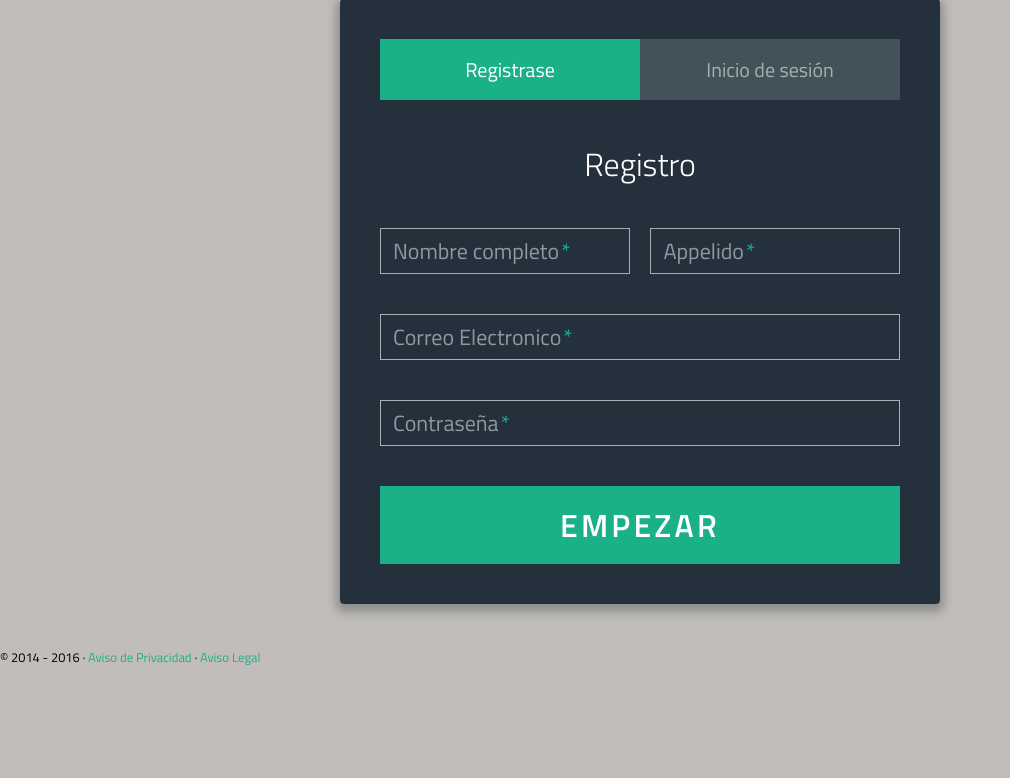
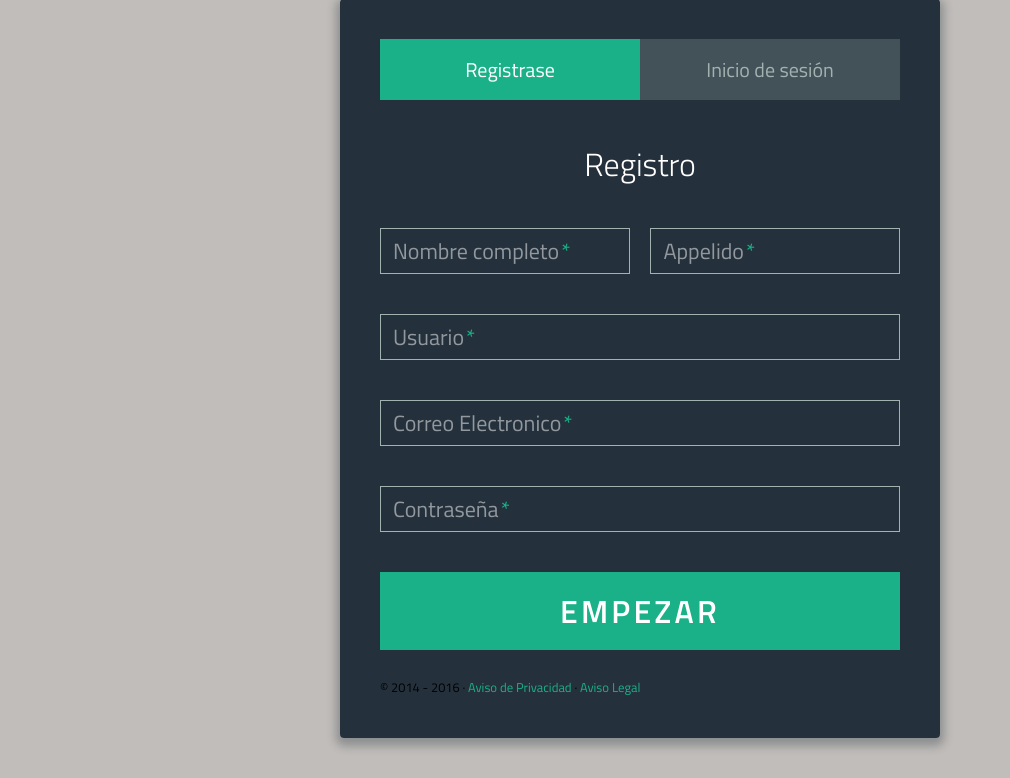
Before and after one commit to andresBancompara/Lab_Web, a Django app: page /accounts/login in a window 1280 px wide. Shown: the part 41-819 px from the top of the page, without its empty margins (0-1010 px from the left). Before the commit the page ends 706 px from the top, so only its background shows below. Run offline with Django 3.2, Linux system fonts and the light colour scheme; some libraries are stand-ins or nearby versions.

Commit message:
log in y registrar

```diff
--- a/accounts/templates/log_in.html
+++ b/accounts/templates/log_in.html
@@ -25,33 +25,39 @@
               <label>
                 Nombre completo<span class="req">*</span>
               </label>
-              <input type="text" required autocomplete="off" />
+              <input type="text" type="nombre" name="nombre" required autocomplete="off" />
             </div>
             <div class="field-wrap">
               <label>
                 Appelido<span class="req">*</span>
               </label>
-              <input type="text"required autocomplete="off"/>
+              <input type="text" type="apellido" name="apellido" required autocomplete="off"/>
             </div>
+          </div>
+          <div class="field-wrap">
+            <label>
+              Usuario<span class="req">*</span>
+            </label>
+            <input type="text" type="username" name="username" required autocomplete="off"/>
           </div>
           <div class="field-wrap">
             <label>
               Correo Electronico<span class="req">*</span>
             </label>
-            <input type="email"required autocomplete="off"/>
+            <input type="email" type="email" name="email" required autocomplete="off"/>
           </div>
           <div class="field-wrap">
             <label>
               Contraseña<span class="req">*</span>
             </label>
-            <input type="password" required autocomplete="off"/>
+            <input type="password" type="password" name="password" required autocomplete="off"/>
           </div>
-          <button type="submit" class="button button-block"/>Empezar</button>
+          <button type="submit" value="registrar" name="registrar" class="button button-block"/>Empezar</button>
           </form>
         </div>
 
         <div id="login">
-          <h1>Welcome Back!</h1>
+          <h1>Bienvenido de vuelta!</h1>
           <form method="post" action="">{% csrf_token %}
             <div class="field-wrap">
             <label>
@@ -65,11 +71,15 @@
             </label>
             <input type="password" name="password" required autocomplete="off"/>
           </div>
-          <p class="forgot"><a href="#">Forgot Password?</a></p>
-          <button class="button button-block"/>Log In</button>
+          <p class="forgot"><a href="#">Olvidaste tu contraseña?</a></p>
+          <button type="submit" value="login" name="login" class="button button-block"/>Inicia sesión</button>
           </form>
         </div>
       </div><!-- tab-content -->
+        <br>
+        <footer>
+            <small>&copy; 2014 - 2016 &middot; <a href="/privacidad/" onclick="ga('send', 'event', 'link', 'click', 'Privacidad');">Aviso de Privacidad</a> &middot; <a href="/aviso-legal/" onclick="ga('send', 'event', 'link', 'click', 'Legal');">Aviso Legal</a></small>
+        </footer>
 </div> <!-- /form -->
 
      <!-- <meta name="google-signin-client_id" content="898080198658-v4fvirjmi7gc5c5ppjqlk4jt42ad7l7j.apps.googleusercontent.com">
@@ -99,9 +109,6 @@
     </script>
       <script src="https://apis.google.com/js/platform.js" async defer></script> -->
   </body>
-  <footer>
-        <small>&copy; 2014 - 2016 &middot; <a href="/privacidad/" onclick="ga('send', 'event', 'link', 'click', 'Privacidad');">Aviso de Privacidad</a> &middot; <a href="/aviso-legal/" onclick="ga('send', 'event', 'link', 'click', 'Legal');">Aviso Legal</a></small>
-  </footer>
     <script src='http://cdnjs.cloudflare.com/ajax/libs/jquery/2.1.3/jquery.min.js'></script>
     <script src="/static/js/index.js"></script>
 </html>
--- a/accounts/views.py
+++ b/accounts/views.py
@@ -20,20 +20,31 @@ def index(request):
 def autenticar_usuario(request):
     next = request.POST.get('next', request.GET.get('next', ''))
     if request.method == 'POST':
-        username = request.POST['usuario']
-        password = request.POST['password']
-        user = authenticate(username=username, password=password)
-        if user is not None:
-            if user.is_active:
-                login(request, user)
-                return HttpResponseRedirect(next)
+        if request.POST.get('login'):
+            username = request.POST['usuario']
+            password = request.POST['password']
+
+            user = authenticate(username=username, password=password)
+            if user is not None:
+                if user.is_active:
+                    login(request, user)
+                    return HttpResponseRedirect(next)
+                else:
+                    # Return a 'disabled account' error message
+                    print ("Fail")
+
             else:
-                # Return a 'disabled account' error message
-                print ("Fail")
-
+                # Return an 'invalid login' error message.
+                print('invalid login')
         else:
-            # Return an 'invalid login' error message.
-            print('invalid login')
-
+            first_name = request.POST['nombre']
+            last_name = request.POST['apellido']
+            email = request.POST['email']
+            password = request.POST['password']
+            username = request.POST['username']
+            user = User.objects.create_user(username, email, password)
+            user.first_name = first_name
+            user.last_name = last_name
+            user.save()
     else:
         return render(request, 'log_in.html')
```
Also changed, not shown: db.sqlite3, 1 other file.
